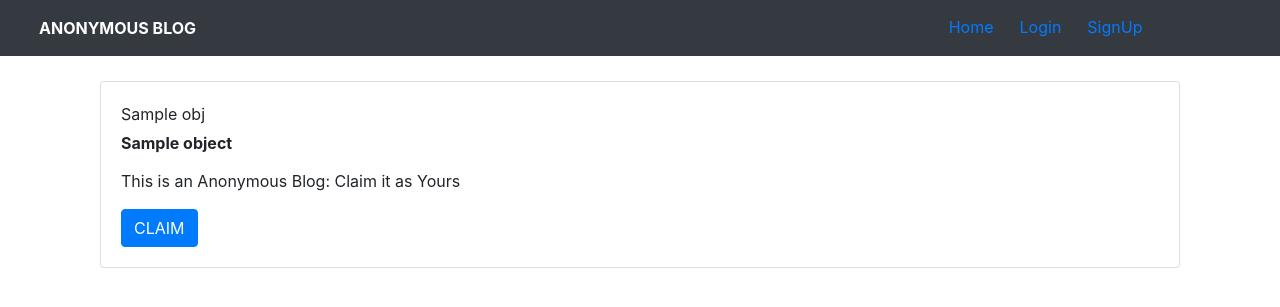
After one commit to Sudhathankavel/djangoprojects, a Django app: template Blog/templates/Blog/claim.html in a window 1280 px wide. The commit adds this page. Shown: the top 307 px of the page. Run offline with Django 3.2, Linux system fonts and the light colour scheme; tables that the repository leaves empty hold one stand-in row (values such as "Sample post"); the template is opened without the code that fills it: values that come from a table or form of the project are taken from there, most other values are stand-ins (such as "Sample title", 1, 10 or a date in 2020); data that the repository does not hold is empty; some libraries are stand-ins or nearby versions.

Commit message:
added separate view and template for claim action

```diff
--- /dev/null
+++ b/Blog/templates/Blog/claim.html
@@ -0,0 +1,31 @@
+{% extends 'Blog/base.html' %}
+{% load widget_tweaks %}
+{% block title %} CLAIM PAGE {% endblock %}
+{% block header %}<b> ANONYMOUS BLOG</b> {% endblock %}
+{% block pagecontent %}
+<div class="container">
+    <div class="card">
+      <div class="card-body">
+          {{obj}}
+        <h6 class="font-weight-bold indigo-text py-2">{{object.title}}</h6>
+         <p class="card-text">This is an Anonymous Blog: Claim it as Yours</p>
+          <form method="post">
+            <button type="submit" class="btn btn-primary" onclick="clicked(event)">CLAIM</button>
+          </form>
+      </div>
+    </div>
+</div>
+<script>
+    function clicked(event)
+    {
+       if (confirm('Do you want to confirm this action?'))
+       {
+            return true;
+       } else
+       {
+           event.preventDefault();
+       }
+    }
+
+</script>
+{%endblock%}
--- a/Blog/urls.py
+++ b/Blog/urls.py
@@ -1,5 +1,6 @@
 from django.urls import path
-from Blog.views import HomePage, ContentPage, EditPage,SignupView,LoginView,ArticlesView,LogoutView
+from Blog.views import (ArticlesView, ClaimView, ContentPage, HomePage, EditPage,
+                        LoginView, SignupView, LogoutView)
 
 app_name = 'Blog'
 urlpatterns = [
@@ -10,5 +11,6 @@ urlpatterns = [
     path('signup/', SignupView.as_view(), name="signup"),
     path('login/', LoginView.as_view(), name="login"),
     path('logout/', LogoutView.as_view(), name="logout"),
-    path('mine/', ArticlesView.as_view(), name="mine")
+    path('mine/', ArticlesView.as_view(), name="mine"),
+    path('<int:id>/claim/<secret_key>', ClaimView.as_view(), name="Claim"),
 ]
```
Also changed, not shown: Blog/templates/Blog/homepage.html (+0 -19 lines), Blog/views.py (+28 -7 lines).
